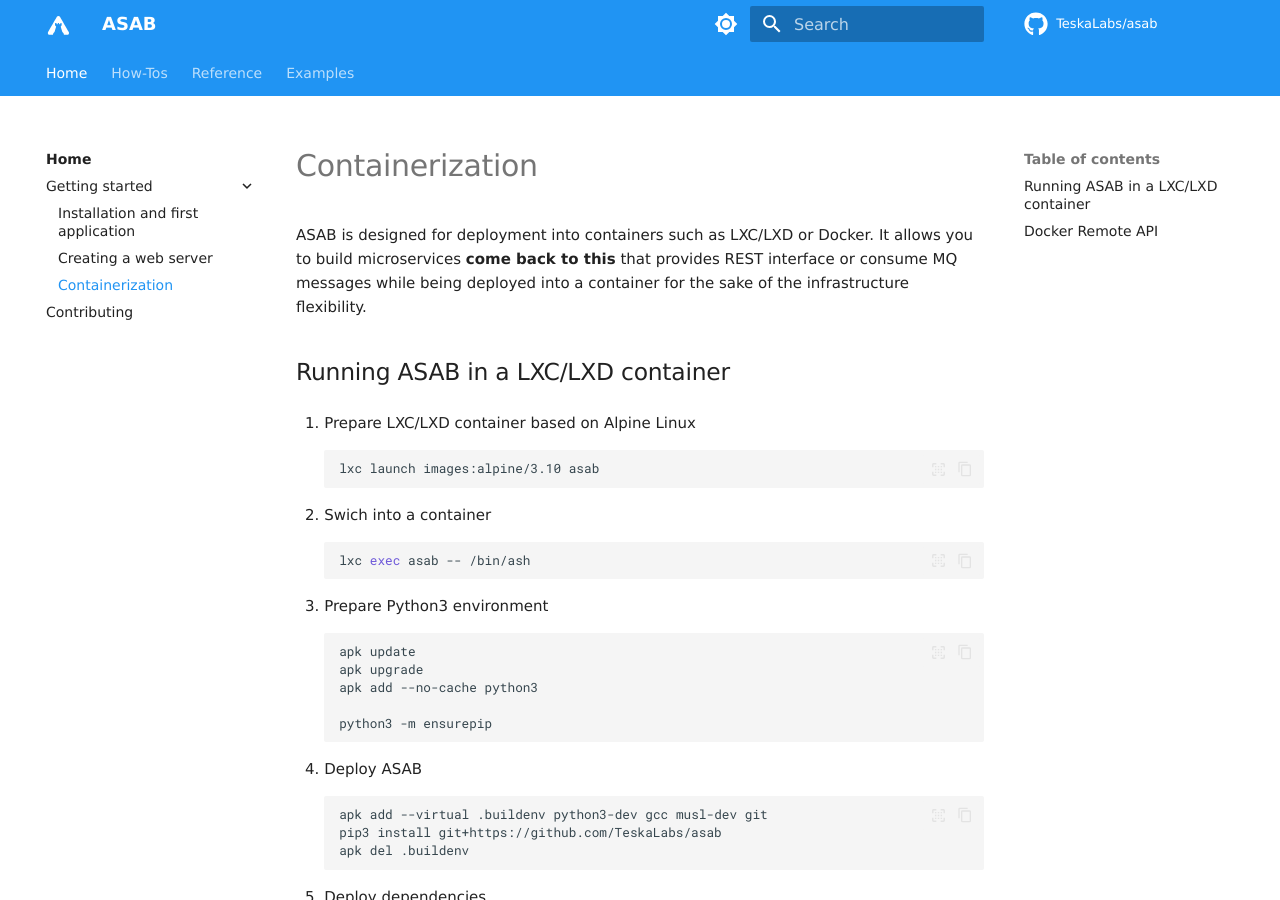
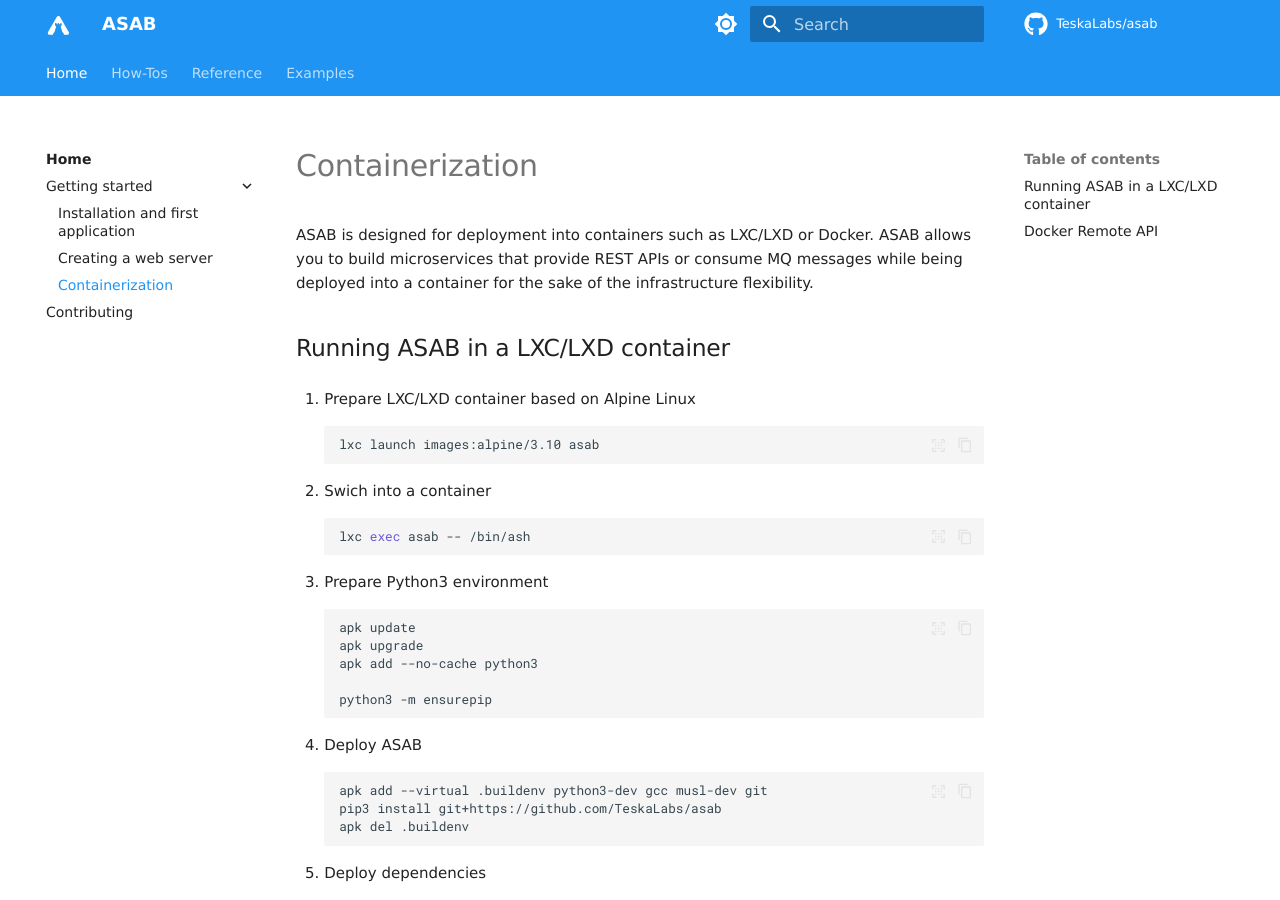
Before and after one commit to TeskaLabs/asab, an MkDocs documentation site: the page built from docs/getting-started/containers.md, in a window 1280 px wide and 900 px high. Built offline with MkDocs 1.6.1 and Material for MkDocs 9.7.7, drawn with Linux system fonts in a browser that asks for light colours; some web fonts are replaced; comment, search, counter and statistics services are not loaded.

Commit message:
clarified containerization intro

```diff
--- a/docs/getting-started/containers.md
+++ b/docs/getting-started/containers.md
@@ -1,6 +1,6 @@
 # Containerization
 
-ASAB is designed for deployment into containers such as LXC/LXD or Docker. It allows you to build microservices **come back to this** that provides REST interface or consume MQ messages while being deployed into a container for the sake of the infrastructure flexibility.
+ASAB is designed for deployment into containers such as LXC/LXD or Docker. ASAB allows you to build microservices that provide REST APIs or consume MQ messages while being deployed into a container for the sake of the infrastructure flexibility.
 
 ## Running ASAB in a LXC/LXD container
 
```
